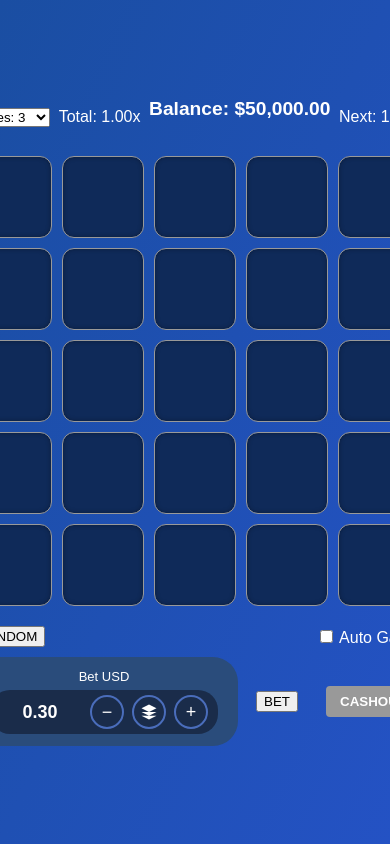
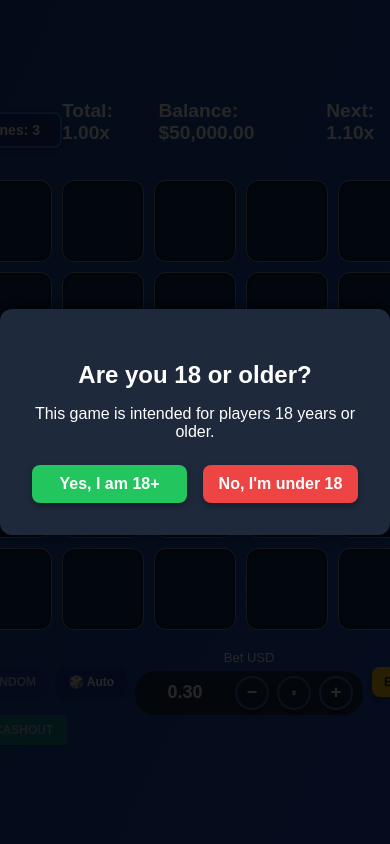
Before and after one commit to Tornike-max/lambda-game, a website built with Vite: page index.html in a window 390 px wide. Shown: the top 844 px of the page. Built offline with nearby package versions, Linux system fonts and the light colour scheme.

Commit message:
finished game

```diff
--- a/index.html
+++ b/index.html
@@ -1,13 +1,14 @@
 <!DOCTYPE html>
 <html lang="en">
+
 <head>
   <meta charset="UTF-8" />
-  <meta name="viewport" content="width=device-width, initial-scale=1.0"/>
+  <meta name="viewport" content="width=device-width, initial-scale=1.0" />
   <title>Lambda Test Game</title>
   <link rel="stylesheet" href="./styles.css" />
-  <script type="module" src="/src/main.ts"></script> <!-- ✅ -->
+  <script type="module" src="/src/main.ts"></script>
+</head>
 
-</head>
 <body>
   <div class="game-ui">
     <div class="top-bar">
@@ -17,24 +18,18 @@
         <option value="5">Mines: 5</option>
         <option value="10">Mines: 10</option>
       </select>
-      <span class="current-multiplier">Total: 1.00x</span>
-      <div class="balance-display">
-        Balance: <span id="balanceAmount">$50,000.00</span>
+      <span class="current-multiplier header-display">Total: 1.00x</span>
+      <div class="header-display">
+        Balance: <span id="balanceAmount"></span>
       </div>
-      <span class="next-multiplier">Next: 1.10x</span>
+      <span class="next-multiplier header-display">Next: 1.10x</span>
     </div>
 
-    <div class="grid" id="board">
-         <!-- უჯრების ველოი -->
-    </div>
+    <div class="grid" id="board"></div>
 
-    <!-- ადგილი საიდანაც კონტროლდება თამაში -->
     <div class="bottom-panel">
       <button id="random-btn">RANDOM</button>
-      <label>
-        <input type="checkbox" id="auto-game" />
-        Auto Game
-      </label>
+      <button id="auto-btn">🎲 Auto</button>
 
       <div class="bet-controls">
         <label class="bet-label">Bet USD</label>
@@ -43,15 +38,14 @@
           <div class="bet-buttons">
             <button class="bet-btn" id="decrease">−</button>
             <button class="bet-btn" id="popup-open">
-              <svg width="18" height="18" fill="white" viewBox="0 0 24 24">
-                <path d="M2 7l10 5 10-5-10-5-10 5zm0 5l10 5 10-5M2 17l10 5 10-5"/>
+              <svg width="28" height="28" fill="white" viewBox="0 0 24 24">
+                <path d="M2 7l10 5 10-5-10-5-10 5zm0 5l10 5 10-5M2 17l10 5 10-5" />
               </svg>
             </button>
             <button class="bet-btn" id="increase">+</button>
           </div>
         </div>
       </div>
-
 
       <button id="bet-btn" class="bet-button">BET</button>
       <button id="cashout-btn" class="cashout-button" disabled>CASHOUT</button>
@@ -79,6 +73,17 @@
       <button id="confirmBet" class="confirm-btn">✓ Confirm</button>
     </div>
   </div>
+
+  <div id="ageModal" class="modal-overlay">
+    <div class="modal-content">
+      <h2>Are you 18 or older?</h2>
+      <p>This game is intended for players 18 years or older.</p>
+      <div class="modal-actions">
+        <button id="confirm-age">Yes, I am 18+</button>
+        <button id="deny-age">No, I'm under 18</button>
+      </div>
+    </div>
+  </div>
 </body>
 
 </html>
--- a/src/controllers/GameController.ts
+++ b/src/controllers/GameController.ts
@@ -1,4 +1,5 @@
 import { Board } from "../game/Board";
+import { formatMultiplier, formatUSD } from "../utils/formatters";
 
 export class GameController {
   board: Board;
@@ -9,6 +10,8 @@ export class GameController {
   nextMultiplierSpan: HTMLElement | null;
   currentMultiplierSpan: HTMLElement | null;
   cashoutButton: HTMLButtonElement | null;
+  autoButton: HTMLButtonElement | null = null;
+  randomButton: HTMLButtonElement | null = null;
 
   balance: number = 50000;
   balanceDisplay: HTMLElement | null;
@@ -20,7 +23,16 @@ export class GameController {
     this.currentMultiplierSpan = document.querySelector(".current-multiplier");
     this.cashoutButton = document.getElementById("cashout-btn") as HTMLButtonElement;
     this.balanceDisplay = document.getElementById("balanceAmount");
+    this.autoButton = document.getElementById("auto-btn") as HTMLButtonElement;
+    this.randomButton = document.getElementById("random-btn") as HTMLButtonElement;
 
+    if (this.randomButton) {
+      this.randomButton.addEventListener("click", () => this.clickRandomCell());
+      this.randomButton.disabled = true;
+    }
+    if (this.autoButton) {
+      this.autoButton.addEventListener("click", () => this.toggleAutoGame());
+    }
     this.attachEvents();
     this.updateBalanceUI();
 
@@ -42,10 +54,7 @@ export class GameController {
 
   updateBalanceUI() {
     if (this.balanceDisplay) {
-      this.balanceDisplay.textContent = `$${this.balance.toLocaleString(undefined, {
-        minimumFractionDigits: 2,
-        maximumFractionDigits: 2,
-      })}`;
+      this.balanceDisplay.textContent = formatUSD(this.balance);
     }
   }
 
@@ -91,6 +100,7 @@ export class GameController {
           if (this.cashoutButton) {
             this.cashoutButton.disabled = true;
           }
+          alert("💣 თამაში დასრულდა! შენ წააგე!");
         } else {
           this.revealedSafeCells++;
 
@@ -105,6 +115,30 @@ export class GameController {
     if (this.cashoutButton) {
       this.cashoutButton.disabled = false;
     }
+  }
+
+  clickRandomCell() {
+    if (!this.isGameActive) {
+      alert("⛔ ჯერ თამაში დაიწყე");
+      return;
+    }
+
+    const isAutoMode = this.autoButton?.textContent === "⏹ Stop";
+    if (!isAutoMode) {
+      alert("⛔ ჯერ ჩართე Auto რეჟიმი რომ რენდომ იმუშაოს");
+      return;
+    }
+
+    const unrevealedCells = (this.board.cells as any[]).filter(cell => !cell.isRevealed);
+
+    if (unrevealedCells.length === 0) {
+      alert("✅ ყველა უჯრედი უკვე გახსნილია");
+      return;
+    }
+
+    const randomIndex = Math.floor(Math.random() * unrevealedCells.length);
+    const cell = unrevealedCells[randomIndex];
+    cell.element.click();
   }
 
   getNextStepMultiplier(): number {
@@ -123,10 +157,40 @@ export class GameController {
   updateNextMultiplier() {
     const nextMultiplier = this.totalCoefficient * this.getNextStepMultiplier();
     if (this.nextMultiplierSpan) {
-      this.nextMultiplierSpan.textContent = `Next: ${nextMultiplier.toFixed(2)}x`;
+      this.nextMultiplierSpan.textContent = `Next: ${formatMultiplier(nextMultiplier)}`;
     }
     if (this.currentMultiplierSpan) {
-      this.currentMultiplierSpan.textContent = `Total: ${this.totalCoefficient.toFixed(2)}x`;
+      this.currentMultiplierSpan.textContent = `Total: ${formatMultiplier(this.totalCoefficient)}`;
+    }
+  }
+
+  toggleAutoGame() {
+    if (!this.isGameActive || !this.autoButton) return;
+
+    const isActive = this.autoButton.textContent === "⏹ Stop";
+
+    this.autoButton.textContent = isActive ? "🎲 Auto" : "⏹ Stop";
+
+    if (this.randomButton) {
+      this.randomButton.disabled = isActive;
+    }
+  }
+
+
+  autoStep() {
+    const unrevealedCells = (this.board.cells as any[]).filter(cell => !cell.isRevealed);
+    if (unrevealedCells.length === 0) {
+      this.toggleAutoGame();
+      return;
+    }
+    const randomIndex = Math.floor(Math.random() * unrevealedCells.length);
+    const cell = unrevealedCells[randomIndex];
+
+    cell.element.click();
+
+    if (!this.isGameActive) {
+      this.toggleAutoGame();
+      return;
     }
   }
 
--- a/src/game/Game.ts
+++ b/src/game/Game.ts
@@ -20,10 +20,5 @@ export class Game {
     container.appendChild(this.app.canvas)
     this.board = new Board(container,5,5);
 
-    this.app.ticker.add(() => this.update());
   }
-
-update() {
-  // Update logic for the board can be added here if needed
 }
-}
--- a/src/styles.scss
+++ b/src/styles.scss
@@ -10,7 +10,7 @@ body {
 }
 
 .game-ui {
-  width: 550px;
+  width: 600px;
   display: flex;
   flex-direction: column;
   gap: 20px;
@@ -38,18 +38,48 @@ body {
 }
 
 .bottom-panel {
+  max-width: 700px;
+  width: 100%;
   display: flex;
   justify-content: space-between;
   align-items: center;
   flex-wrap: wrap;
-  gap: 10px;
 }
 
-.balance-display {
+.header-display {
   font-size: 1.2rem;
   font-weight: bold;
   color: #fff;
   margin-bottom: 1rem;
+}
+
+#mine-count {
+  padding: 8px 12px;
+  background-color: #1e3a8a;
+  color: white;
+  border: 2px solid #3b82f6;
+  border-radius: 8px;
+  font-size: 14px;
+  font-weight: bold;
+  cursor: pointer;
+  appearance: none;
+  outline: none;
+  box-shadow: 0 2px 6px rgba(0, 0, 0, 0.3);
+  transition: background-color 0.2s ease;
+}
+
+#mine-count:hover {
+  background-color: #2563eb;
+}
+
+#mine-count:focus {
+  border-color: #60a5fa;
+  background-color: #1d4ed8;
+}
+
+#mine-count option {
+  background-color: #1e293b;
+  color: white;
 }
 
 .bet-controls {
@@ -62,9 +92,6 @@ body {
   display: flex;
   flex-direction: column;
   align-items: center;
-  background: #2a4c7b;
-  border-radius: 25px;
-  padding: 12px 20px;
   width: fit-content;
   font-family: sans-serif;
 }
@@ -93,6 +120,58 @@ body {
   font-size: 18px;
   outline: none;
   padding: 4px 0;
+}
+
+button {
+  font-family: inherit;
+  font-size: 12px;
+  padding: 8px 12px;
+  border: none;
+  border-radius: 8px;
+  cursor: pointer;
+  font-weight: bold;
+  transition: background 0.2s ease, transform 0.1s ease;
+  background-color: #2a4c7b;
+  color: white;
+  box-shadow: 0 3px 6px rgba(0,0,0,0.3);
+}
+
+button:hover {
+  background-color: #3b6bc7;
+  transform: translateY(-1px);
+}
+
+button:disabled {
+  background-color: #4a4a4a;
+  cursor: not-allowed;
+  opacity: 0.6;
+}
+
+#auto-btn, #random-btn {
+  background-color: #1e40af;
+  color: white;
+}
+
+#auto-btn:hover, #random-btn:hover {
+  background-color: #2563eb;
+}
+
+#bet-btn {
+  background-color: #facc15;
+  color: #1e293b;
+}
+
+#bet-btn:hover {
+  background-color: #fde047;
+}
+
+#cashout-btn {
+  background-color: #10b981;
+  color: white;
+}
+
+#cashout-btn:hover {
+  background-color: #34d399;
 }
 
 .bet-buttons {
@@ -155,15 +234,14 @@ body {
   transition: background-color 0.2s ease;
 }
 
-/* უსაფრთხო უჯრა */
 .cell.safe {
-  background-color: #a2f5a2; /* ღია მწვანე */
+  background-color: #a2f5a2;
 }
 
 /* ნაღმი */
 .cell.mine {
-  background-color: #f55c5c; /* ღია წითელი */
-  background-image: url("💣"); /* თუ გინდა, შეიძლება სმაილიც ჩასვა */
+  background-color: #f55c5c;
+  background-image: url("💣");
   background-repeat: no-repeat;
   background-position: center;
   color: white;
@@ -243,3 +321,67 @@ body {
   font-size: 1.2rem;
   cursor: pointer;
 }
+
+.modal-overlay {
+  position: fixed;
+  top: 0;
+  left: 0;
+  width: 100%;
+  height: 100%;
+  background: rgba(0, 0, 0, 0.85);
+  display: flex;
+  justify-content: center;
+  align-items: center;
+  z-index: 2000;
+}
+
+.modal-content {
+  background: #1e293b;
+  padding: 2rem;
+  border-radius: 12px;
+  text-align: center;
+  max-width: 400px;
+  color: white;
+  box-shadow: 0 0 20px rgba(0,0,0,0.5);
+}
+
+.modal-content h2 {
+  margin-bottom: 10px;
+  font-size: 1.5rem;
+}
+
+.modal-actions {
+  margin-top: 1.5rem;
+  display: flex;
+  justify-content: space-between;
+  gap: 1rem;
+}
+
+.modal-actions button {
+  flex: 1;
+  padding: 10px;
+  font-size: 1rem;
+  font-weight: bold;
+  border: none;
+  border-radius: 8px;
+  cursor: pointer;
+  transition: background 0.2s ease;
+}
+
+#confirm-age {
+  background-color: #22c55e;
+  color: white;
+}
+
+#confirm-age:hover {
+  background-color: #16a34a;
+}
+
+#deny-age {
+  background-color: #ef4444;
+  color: white;
+}
+
+#deny-age:hover {
+  background-color: #dc2626;
+}
--- /dev/null
+++ b/src/ui/AgeModal.ts
@@ -0,0 +1,19 @@
+export function setupAgeModal() {
+  const modal = document.getElementById("ageModal") as HTMLDivElement;
+  const confirmBtn = document.getElementById("confirm-age") as HTMLButtonElement;
+  const denyBtn = document.getElementById("deny-age") as HTMLButtonElement;
+
+  if (!localStorage.getItem("isAdult")) {
+    modal.style.display = "flex";
+  }
+
+  confirmBtn?.addEventListener("click", () => {
+    localStorage.setItem("isAdult", "true");
+    modal.style.display = "none";
+  });
+
+  denyBtn?.addEventListener("click", () => {
+    alert("You must be 18+ to play this game.");
+    window.location.href = "https://google.com";
+  });
+}
--- /dev/null
+++ b/src/ui/BetInput.ts
@@ -0,0 +1,60 @@
+export function setupBetInput() {
+  const popup = document.getElementById("keypadPopupOverlay");
+  const betInput = document.getElementById("betInputField") as HTMLInputElement;
+  const betDisplay = document.getElementById("bet") as HTMLInputElement;
+  const popupOpenImage = document.getElementById("popup-open");
+  const keys = document.querySelectorAll(".key");
+  const deleteKey = document.getElementById("deleteKey");
+  const confirmBtn = document.getElementById("confirmBet");
+  const increaseBetBtn = document.getElementById("increase");
+  const decreaseBetBtn = document.getElementById("decrease");
+
+  if (!popup || !betInput || !betDisplay || !confirmBtn || keys.length === 0) return;
+
+  const openPopupButtons = [betInput, betDisplay, popupOpenImage];
+
+  openPopupButtons.forEach(element => {
+    element?.addEventListener("click", () => {
+      popup.classList.add("show");
+      betInput.value = betDisplay.value;
+    });
+  });
+
+  increaseBetBtn?.addEventListener("click", () => {
+    const current = Number(betDisplay.value);
+    if (current >= 100000) {
+      alert("⛔ მაქსიმალური ფსონი 100000 ლარია");
+      return;
+    }
+    betDisplay.value = (current + 0.5).toFixed(2);
+  });
+
+  decreaseBetBtn?.addEventListener("click", () => {
+    const current = Number(betDisplay.value);
+    if (current > 0) {
+      betDisplay.value = Math.max(0, current - 0.5).toFixed(2);
+    }
+  });
+
+  keys.forEach((key) => {
+    key.addEventListener("click", () => {
+      if (betInput.readOnly) betInput.readOnly = false;
+      betInput.value += key.textContent;
+    });
+  });
+
+  deleteKey?.addEventListener("click", () => {
+    betInput.value = betInput.value.slice(0, -1);
+  });
+
+  confirmBtn.addEventListener("click", () => {
+    betDisplay.value = betInput.value;
+    popup.classList.remove("show");
+  });
+
+  popup.addEventListener("click", (e) => {
+    if (e.target === popup) {
+      popup.classList.remove("show");
+    }
+  });
+}
--- /dev/null
+++ b/src/utils/formatters.ts
@@ -0,0 +1,16 @@
+export function formatUSD(value: number | string) {
+  const numValue = typeof value === "string" ? Number(value) : value;
+  return new Intl.NumberFormat("en-US", {
+    style: "currency",
+    currency: "USD",
+    minimumFractionDigits: 2,
+  }).format(numValue);
+}
+
+export function formatMultiplier(multiplier: number): string {
+  return `${multiplier.toFixed(2)}x`;
+}
+
+export function formatNumber(value: number): string {
+  return new Intl.NumberFormat("en-US").format(value);
+}
```
Also changed, not shown: src/main.ts (+6 -70 lines). Lines whose indentation alone changed are shown as unchanged.
